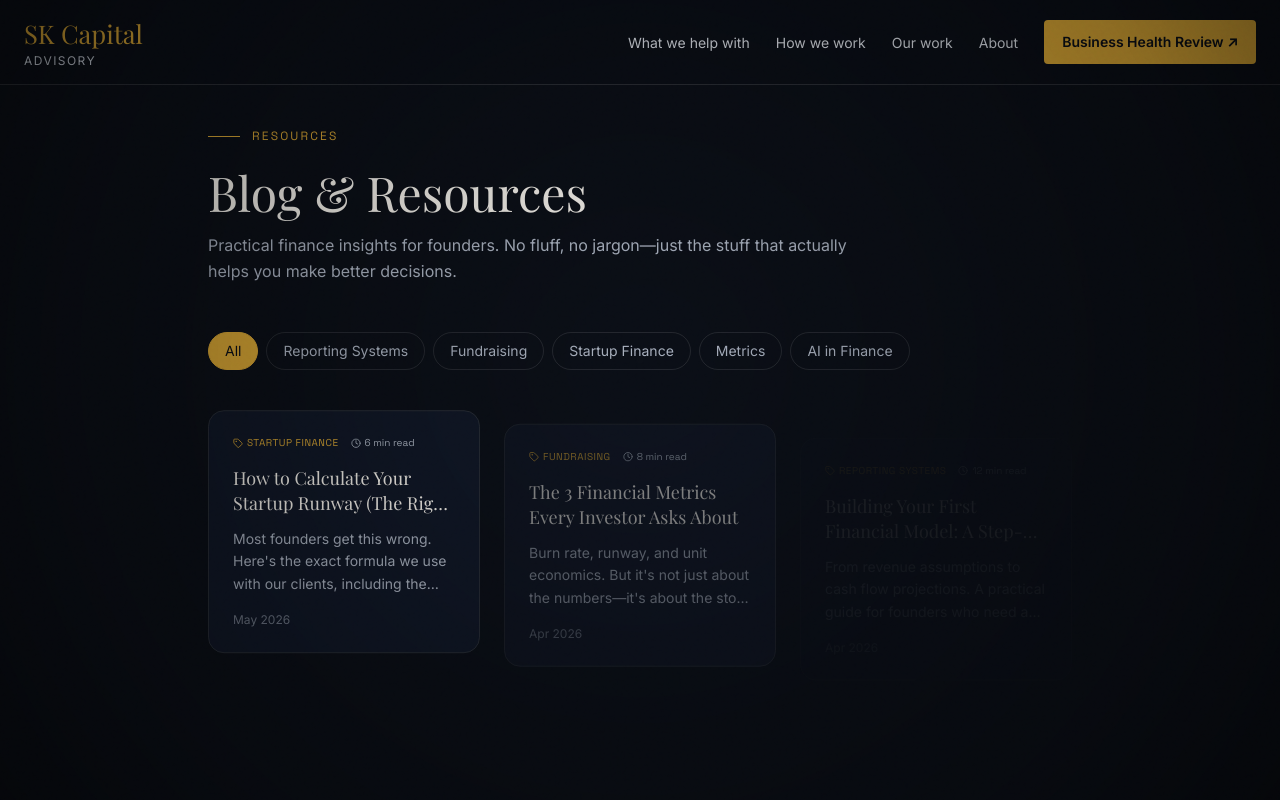
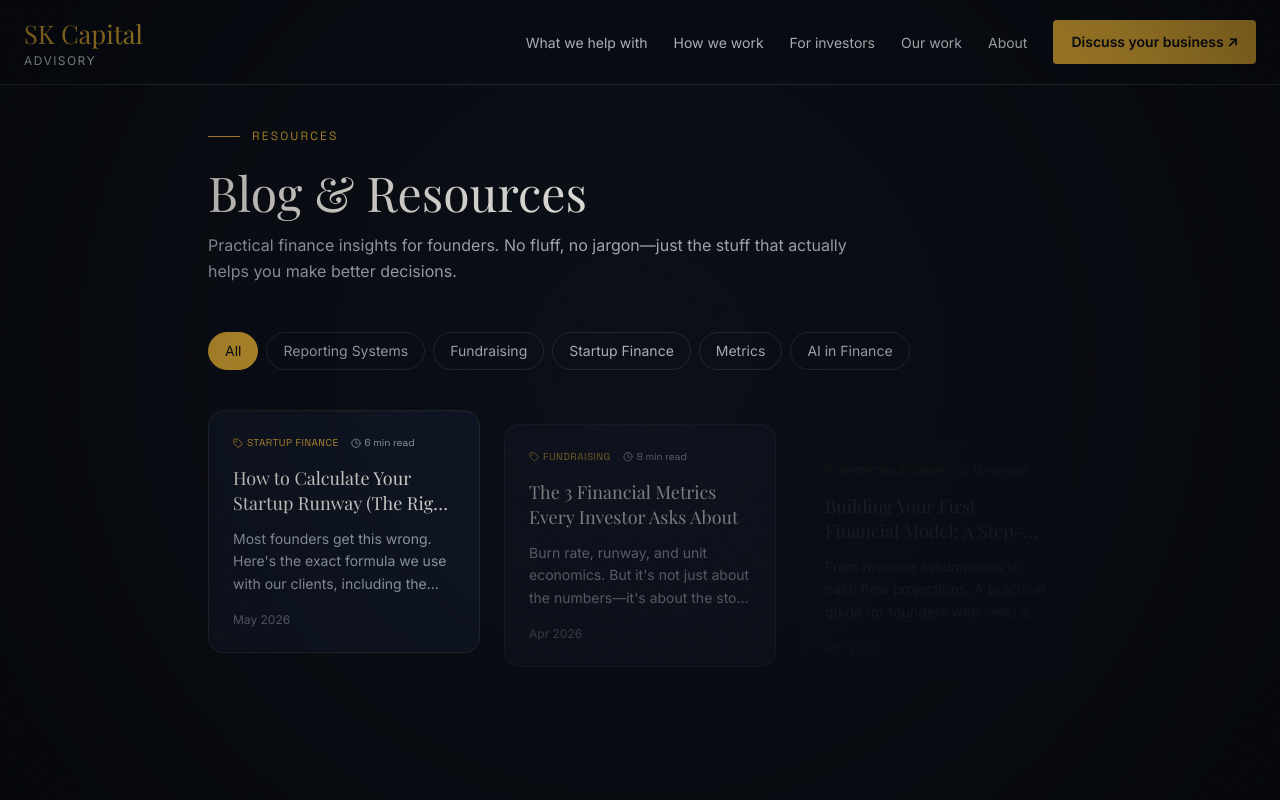
Before and after one commit to advisory-gif/sk-capital, a React (Vite) app: page /blog in a window 1280 px wide. Shown: the top 800 px of the page. Built offline with nearby package versions, Linux system fonts and the light colour scheme.

Commit message:
Connect founders and investors to the consulting enquiry journey

```diff
--- a/src/components/Footer.tsx
+++ b/src/components/Footer.tsx
@@ -1,3 +1,3 @@
 import { Link } from 'react-router-dom';
 import { openLeadMagnet } from './Layout';
-export default function Footer(){return <footer className="health-footer"><div className="wrap"><div><Link className="wordmark" to="/">SK Capital <span>Advisory</span></Link><p>Your business financial health partner.</p></div><nav aria-label="Footer navigation"><Link to="/blog">Insights</Link><Link to="/how-we-use-ai">How we use AI</Link><button onClick={openLeadMagnet}>Runway calculator</button><a href="mailto:advisory@skcapital.co.in">Email</a><a href="https://linkedin.com/company/sk-capital">LinkedIn</a></nav><p>© {new Date().getFullYear()} SK Capital</p></div></footer>;}
+export default function Footer(){return <footer className="health-footer"><div className="wrap"><div><Link className="wordmark" to="/">SK Capital <span>Advisory</span></Link><p>Management & strategy consulting through a financial lens.</p></div><nav aria-label="Footer navigation"><Link to="/blog">Insights</Link><Link to="/how-we-use-ai">How we use AI</Link><button onClick={openLeadMagnet}>Runway calculator</button><a href="mailto:advisory@skcapital.co.in">Email</a><a href="https://linkedin.com/company/sk-capital">LinkedIn</a></nav><p>© {new Date().getFullYear()} SK Capital</p></div></footer>;}
--- a/src/components/Navbar.tsx
+++ b/src/components/Navbar.tsx
@@ -1,10 +1,10 @@
 import { useState, useEffect } from 'react';
 import { Link, useLocation } from 'react-router-dom';
 import '@/health.css';
-const links = [['What we help with','/#services'],['How we work','/#process'],['Our work','/portfolio'],['About','/#team']];
+const links = [['What we help with','/#services'],['How we work','/#process'],['For investors','/#investors'],['Our work','/portfolio'],['About','/#team']];
 export default function Navbar() {
 const [open,setOpen] = useState(false);
 const location=useLocation();
 useEffect(()=>{setOpen(false);},[location]);
-return <header className="site-nav"><a className="skip-link" href="#main-content">Skip to content</a><div className="nav-inner"><Link className="wordmark" to="/">SK Capital <span>Advisory</span></Link><button className="menu-toggle" aria-label={open?'Close navigation':'Open navigation'} aria-expanded={open} aria-controls="site-links" onClick={()=>setOpen(!open)}>{open?'Close ×':'Menu ☰'}</button><nav id="site-links" aria-label="Main navigation" className={open?'nav-links is-open':'nav-links'} onKeyDown={e=>{if(e.key==='Escape'){setOpen(false);document.querySelector<HTMLButtonElement>('.menu-toggle')?.focus();}}}>{links.map(([label,url])=><Link key={url} to={url} onClick={()=>setOpen(false)}>{label}</Link>)}<Link className="nav-cta" to="/business-health-review" onClick={()=>setOpen(false)}>Business Health Review ↗</Link></nav></div></header>;
+return <header className="site-nav"><a className="skip-link" href="#main-content">Skip to content</a><div className="nav-inner"><Link className="wordmark" to="/">SK Capital <span>Advisory</span></Link><button className="menu-toggle" aria-label={open?'Close navigation':'Open navigation'} aria-expanded={open} aria-controls="site-links" onClick={()=>setOpen(!open)}>{open?'Close ×':'Menu ☰'}</button><nav id="site-links" aria-label="Main navigation" className={open?'nav-links is-open':'nav-links'} onKeyDown={e=>{if(e.key==='Escape'){setOpen(false);document.querySelector<HTMLButtonElement>('.menu-toggle')?.focus();}}}>{links.map(([label,url])=><Link key={url} to={url} onClick={()=>setOpen(false)}>{label}</Link>)}<Link className="nav-cta" to="/business-health-review" onClick={()=>setOpen(false)}>Discuss your business ↗</Link></nav></div></header>;
 }
```
